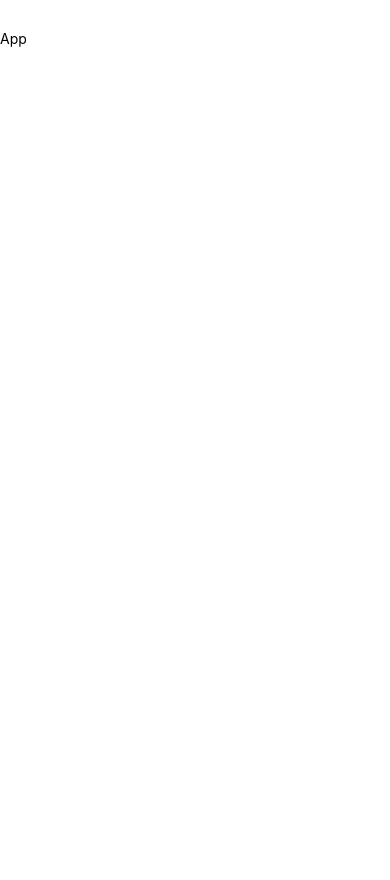
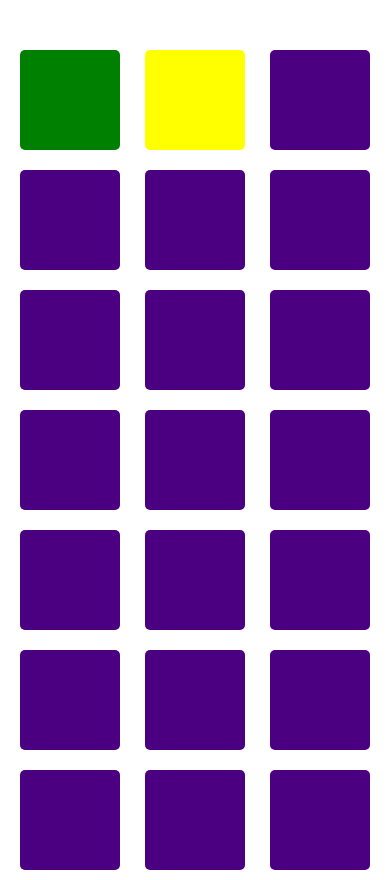
Before and after one commit to JEWOOLAFAVOUR/React-Native-App, a React Native app: screen / in a window 390 px wide. Before the commit the page ends 844 px from the top, so only its background shows below. Built offline with nearby package versions, Linux system fonts and the light colour scheme.

Commit message:
tuesday first push

```diff
--- a/App.js
+++ b/App.js
@@ -1,10 +1,52 @@
-import { StyleSheet, Text, View } from 'react-native'
+import { StyleSheet, Text, View, TouchableOpacity } from 'react-native'
 import React from 'react'
 
 const App = () => {
   return (
     <View style={styles.page}>
-      <Text>App</Text>
+      {/* BOXES  */}
+      <View style={{ flexDirection: 'row', justifyContent: 'space-between', marginBottom: 10 }}>
+        <TouchableOpacity  style={[styles.box1, { backgroundColor: 'green' }]}>
+        </TouchableOpacity>
+        <View style={[styles.box1, { backgroundColor: 'yellow' }]}></View>
+        <View style={styles.box1}></View>
+      </View>
+
+      <View style={{ flexDirection: 'row', justifyContent: 'space-between', marginBottom: 10 }}>
+        <View style={styles.box1}></View>
+        <View style={styles.box1}></View>
+        <View style={styles.box1}></View>
+      </View>
+
+      <View style={{ flexDirection: 'row', justifyContent: 'space-between', marginBottom: 10 }}>
+        <View style={styles.box1}></View>
+        <View style={styles.box1}></View>
+        <View style={styles.box1}></View>
+      </View>
+
+      <View style={{ flexDirection: 'row', justifyContent: 'space-between', marginBottom: 10 }}>
+        <View style={styles.box1}></View>
+        <View style={styles.box1}></View>
+        <View style={styles.box1}></View>
+      </View>
+
+      <View style={{ flexDirection: 'row', justifyContent: 'space-between', marginBottom: 10 }}>
+        <View style={styles.box1}></View>
+        <View style={styles.box1}></View>
+        <View style={styles.box1}></View>
+      </View>
+
+      <View style={{ flexDirection: 'row', justifyContent: 'space-between', marginBottom: 10 }}>
+        <View style={styles.box1}></View>
+        <View style={styles.box1}></View>
+        <View style={styles.box1}></View>
+      </View>
+
+      <View style={{ flexDirection: 'row', justifyContent: 'space-between', marginBottom: 10 }}>
+        <View style={styles.box1}></View>
+        <View style={styles.box1}></View>
+        <View style={styles.box1}></View>
+      </View>
     </View>
   )
 }
@@ -15,6 +57,14 @@ const styles = StyleSheet.create({
   page: {
     flex: 1,
     backgroundColor: 'white',
-    paddingTop: 30,
-  }
+    paddingTop: 50,
+    marginHorizontal: 20,
+  },
+  box1: {
+    height: 100,
+    width: 100,
+    backgroundColor: 'indigo',
+    marginBottom: 10,
+    borderRadius: 5
+  },
 })
```
Also changed, not shown: assets/icons8-right-100.png (added).
